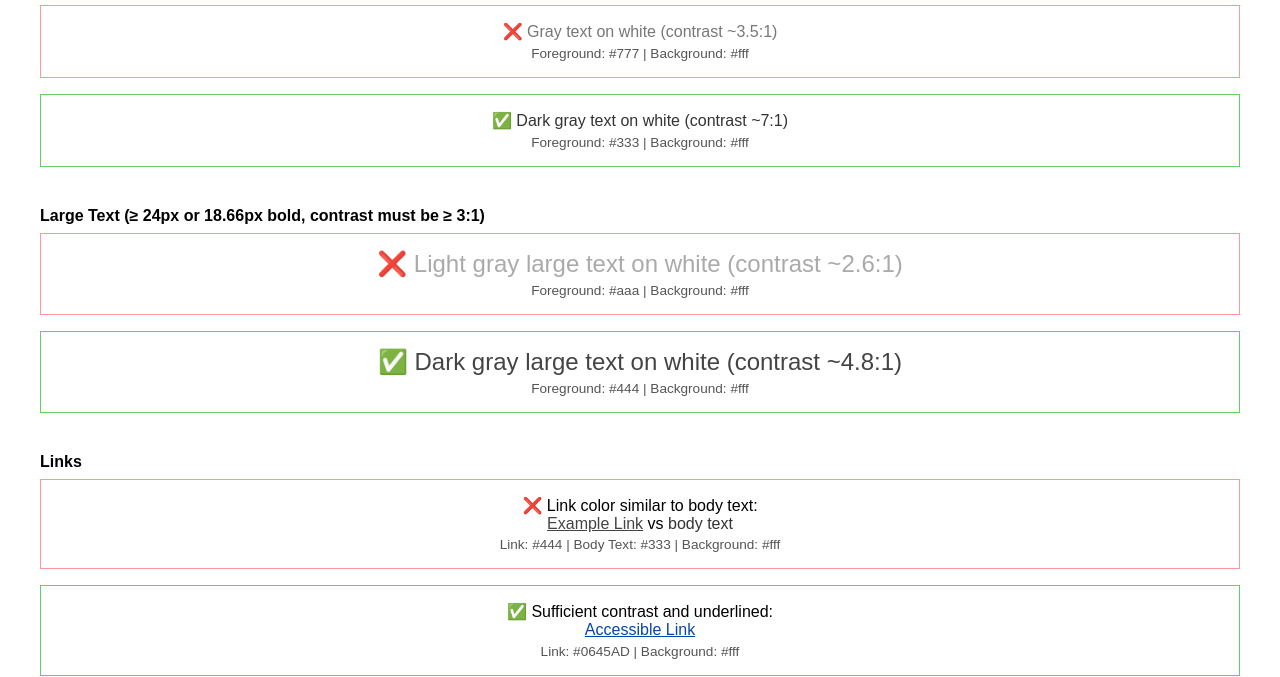
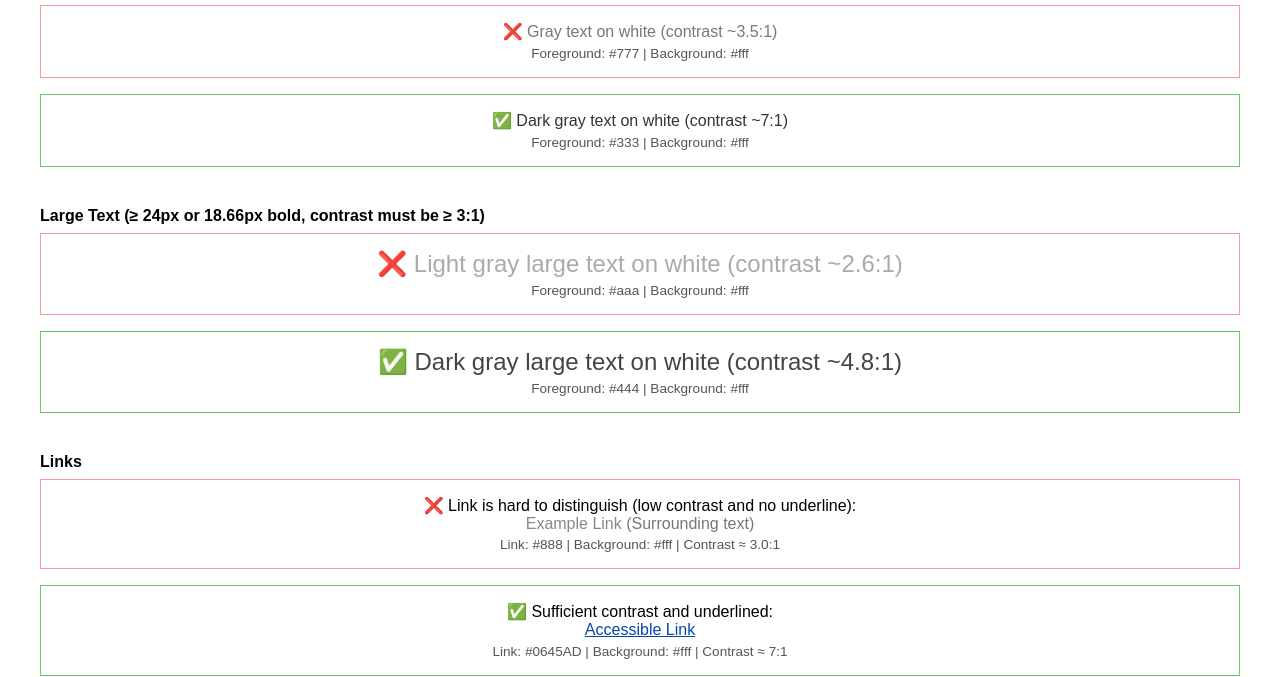
Before and after one commit to nishanthaqa/wcag_demo, a plain HTML site: page color-contrast.html in a window 1280 px wide. Shown: the part 135-812 px from the top of the page. Drawn offline with Linux system fonts and the light colour scheme.

Commit message:
modified

```diff
--- a/color-contrast.html
+++ b/color-contrast.html
@@ -112,17 +112,18 @@
     <div class="label">Links</div>
 
     <div class="box fail" style="background-color: #fff;">
-      ❌ Link color similar to body text:
+      ❌ Link is hard to distinguish (low contrast and no underline):
       <br />
-      <a href="#" style="color: #444;">Example Link</a> vs <span style="color: #333;">body text</span>
-      <div class="color-info">Link: #444 | Body Text: #333 | Background: #fff</div>
+      <a href="#" style="color: #888; text-decoration: none;">Example Link</a>
+      <span style="color: #777;"> (Surrounding text)</span>
+      <div class="color-info">Link: #888 | Background: #fff | Contrast ≈ 3.0:1</div>
     </div>
 
     <div class="box pass" style="background-color: #fff;">
       ✅ Sufficient contrast and underlined:
       <br />
       <a href="#" style="color: #0645AD; text-decoration: underline;">Accessible Link</a>
-      <div class="color-info">Link: #0645AD | Background: #fff</div>
+      <div class="color-info">Link: #0645AD | Background: #fff | Contrast ≈ 7:1</div>
     </div>
   </div>
 
```
